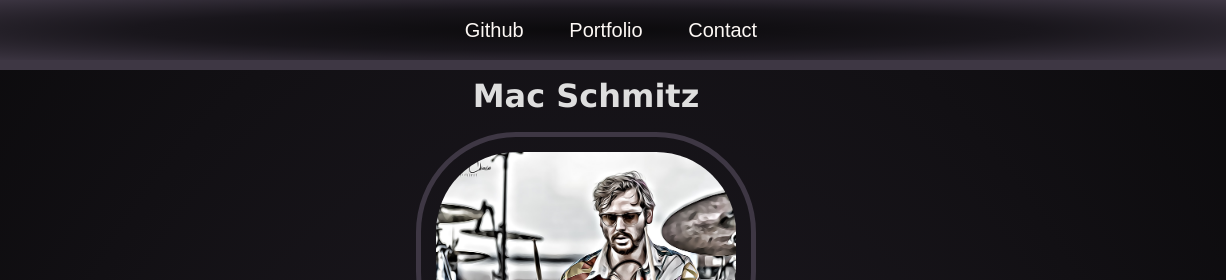
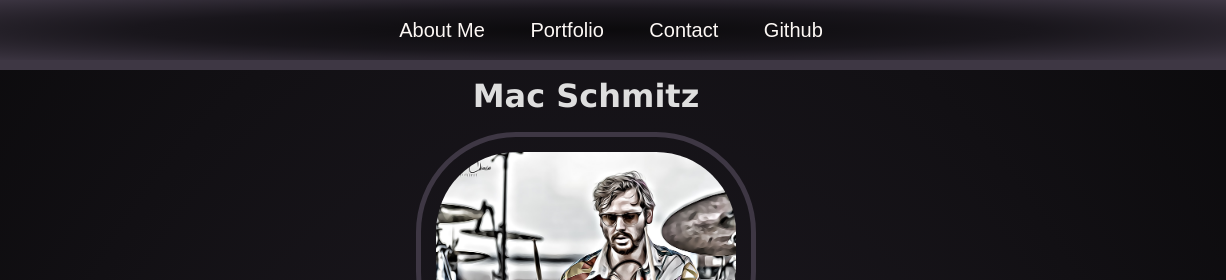
Before and after one commit to mschmitzzz/hw-2-professional-portfolio, a plain HTML site: page index.html in a window 1280 px wide. Shown: the top 280 px of the page, 54-1280 px from the left. Drawn offline with Linux system fonts and the light colour scheme.

Commit message:
added About Me link in nav

```diff
--- a/index.html
+++ b/index.html
@@ -13,15 +13,16 @@
       <nav class="text-center">
         <img class="logo" src="./assets/images/Logo.png" alt="logo" />
         <ul>
-          <li><a href="https://github.com/mschmitzzz">Github</a></li>
+          <li><a href="#about">About Me</a></li>
           <li><a href="#portfolio">Portfolio</a></li>
           <li><a href="#contact">Contact</a></li>
+          <li><a href="https://github.com/mschmitzzz">Github</a></li>
         </ul>
       </nav>
     </header>
 
     <main>
-      <h1 class="text-center">Mac Schmitz</h1>
+      <h1 class="text-center" id="about">Mac Schmitz</h1>
       <figure>
         <img
           class="profpic"
```
